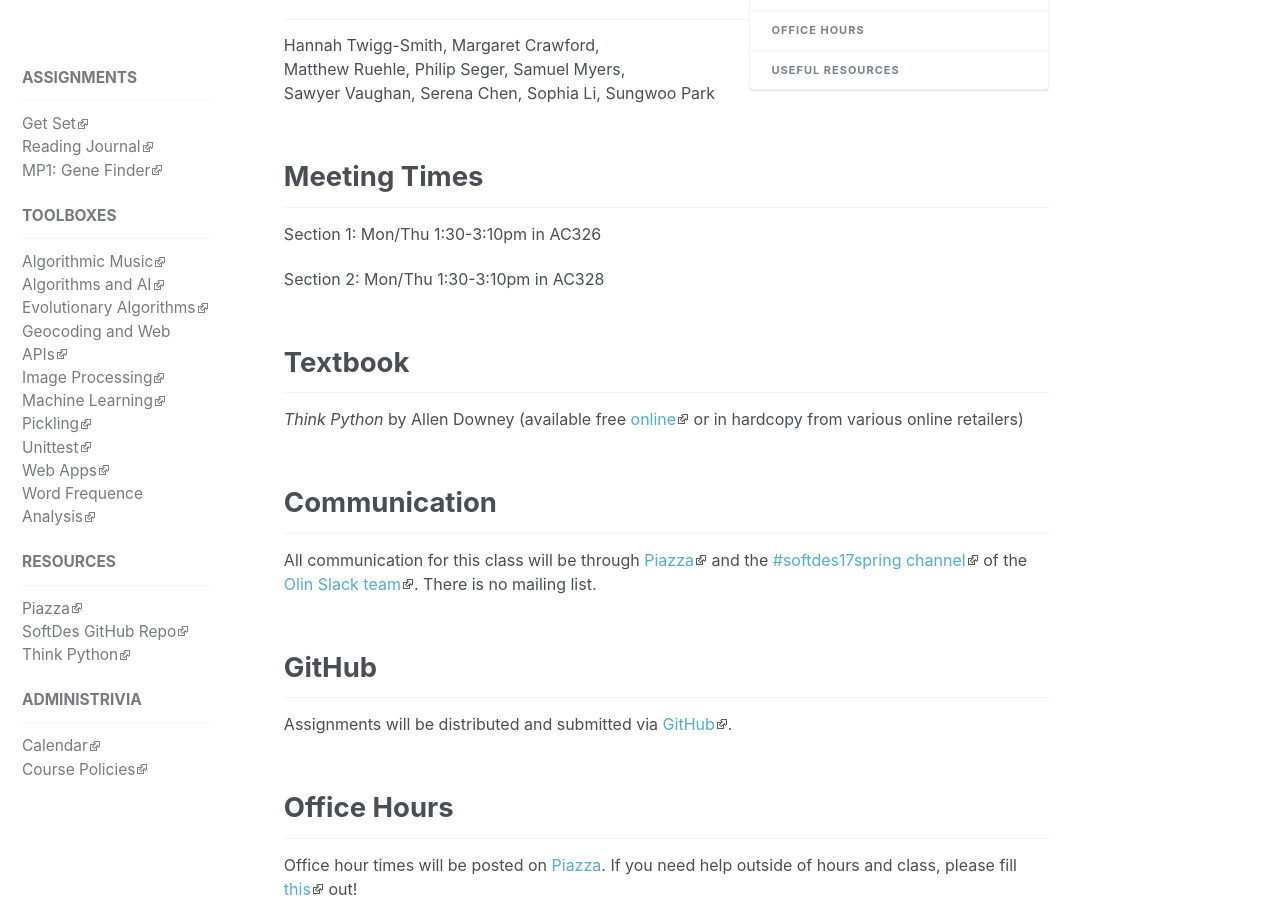
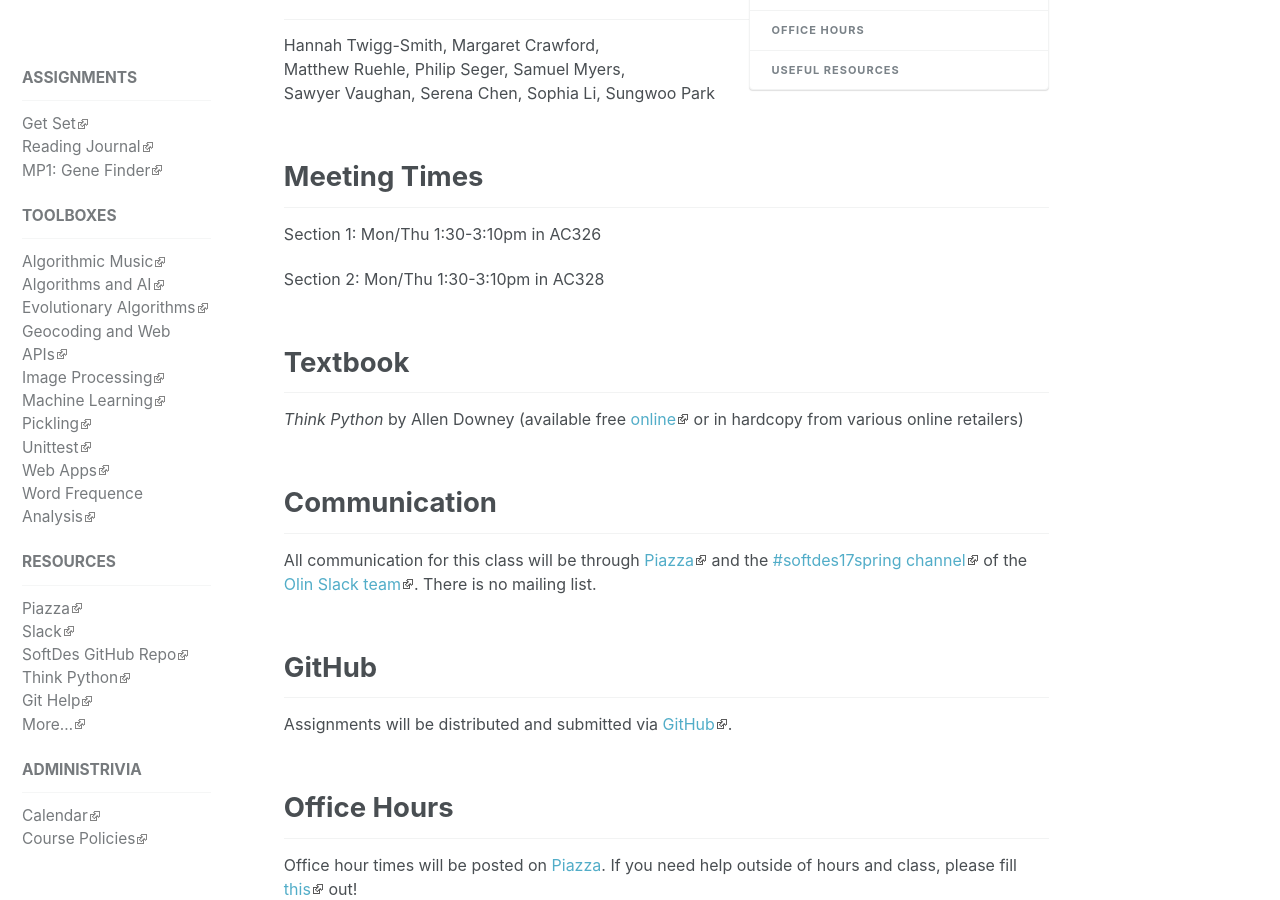
Before and after one commit to sd17spring/sd17spring.github.io, a Jekyll site: the page built from index.md, in a window 1280 px wide and 900 px high, scrolled down 464 px. Built offline with Jekyll 4.4.1, drawn with Linux system fonts in a browser that asks for light colours.

Commit message:
add Slack channel, Git Help to sidebar

```diff
--- a/_data/navigation.yml
+++ b/_data/navigation.yml
@@ -52,10 +52,16 @@ docs:
     children:
       - title: Piazza
         url: https://piazza.com/class/iy3bgqkraq97c0
+      - title: Slack
+        url: https://olin.slack.com/messages/softdes17spring/
       - title: SoftDes GitHub Repo
         url: https://github.com//sd17spring/
       - title: Think Python
         url: http://greenteapress.com/wp/think-python-2e/
+      - title: Git Help
+        url: /git-help/
+      - title: More…
+        url: /resources/
 
   - title: Administrivia
     children:
```
